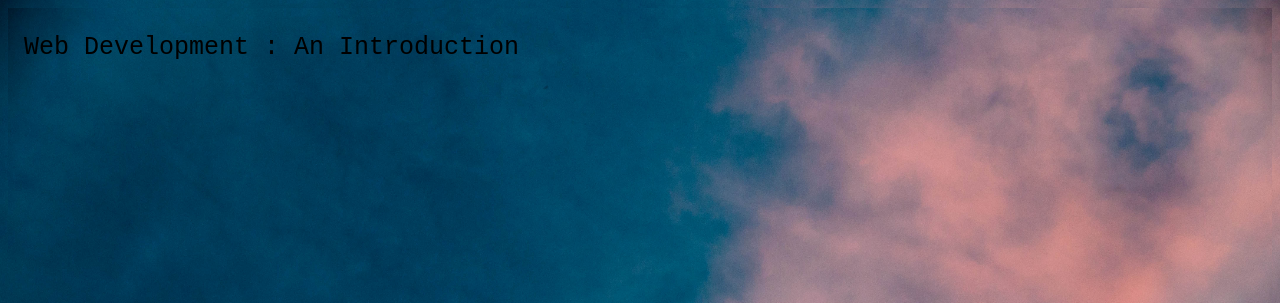
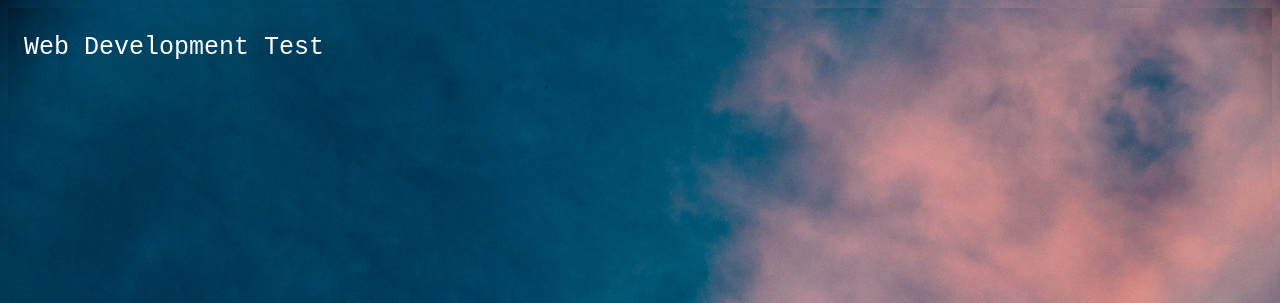
Before and after one commit to bensonbenson/Deprecated-bensonbenson.github.io, a website: page index.html in a window 1280 px wide. Shown: the top 303 px of the page. Drawn offline with Linux system fonts and the light colour scheme.

Commit message:
Fixed a few naming schemes

```diff
--- a/css/main.css
+++ b/css/main.css
@@ -3,7 +3,7 @@
 /* Set height to 100% for body and html to enable the background image to cover the whole page: */
 body, html {
     /* Background image */
-    background-image: url('../img/background.jpg');
+    background-image: url('/img/background.jpg');
     /* Center the background image */
     background-position: center;
     /* Scale and zoom in the image */
@@ -23,7 +23,7 @@ body, html {
     /* Add position: relative to enable absolutely positioned elements inside the image (place text) */
     position: relative;
     /* Add a white text color to all elements inside the .bgimg container */
-    color: black;
+    color: white;
     /* Add a font */
     font-family: "Courier New", Courier, monospace;
     /* Set the font-size to 25 pixels */
--- a/index.html
+++ b/index.html
@@ -29,7 +29,7 @@
 <!-- Copied from https://www.w3schools.com/howto/howto_css_coming_soon.asp -->
 <div class="bgimg">
     <div class="topleft">
-        <p>Web Development : An Introduction</p>
+        <p>Web Development Test</p>
     </div>
     <div class="middle">
         <h1>This Thursday</h1>
```
